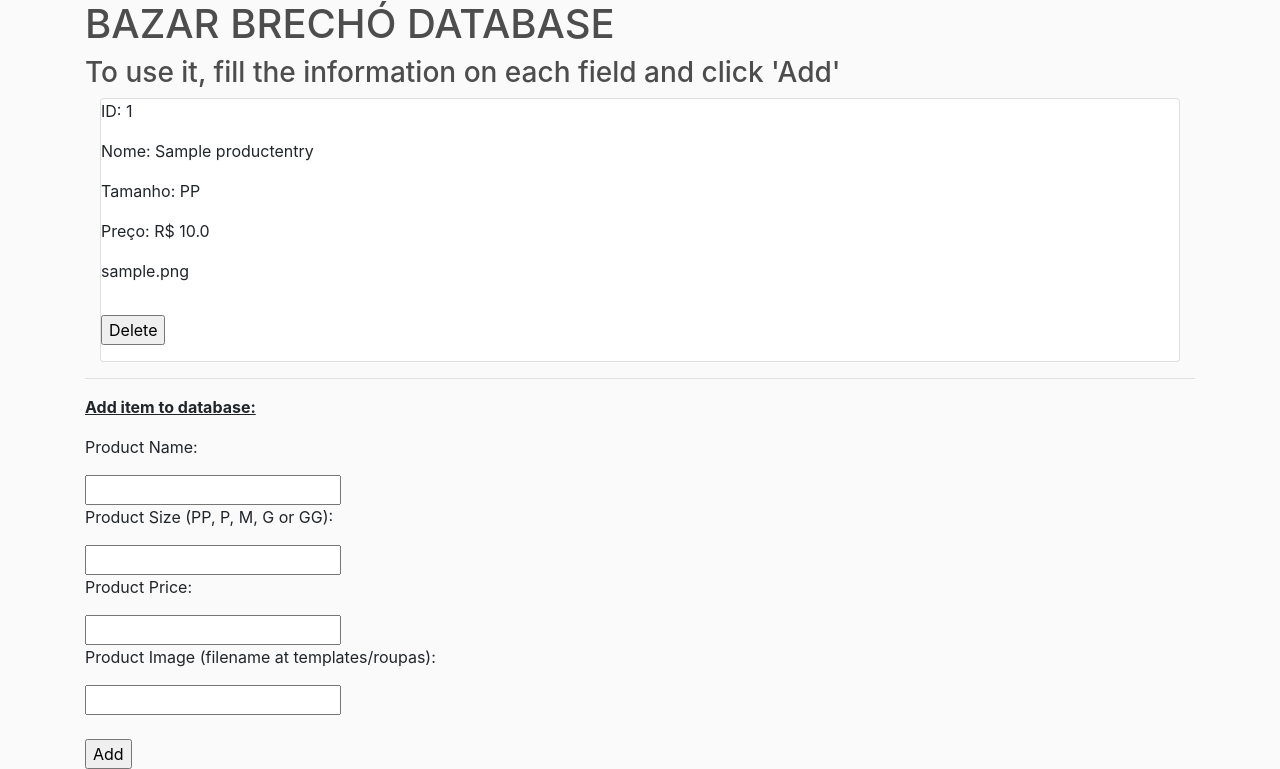
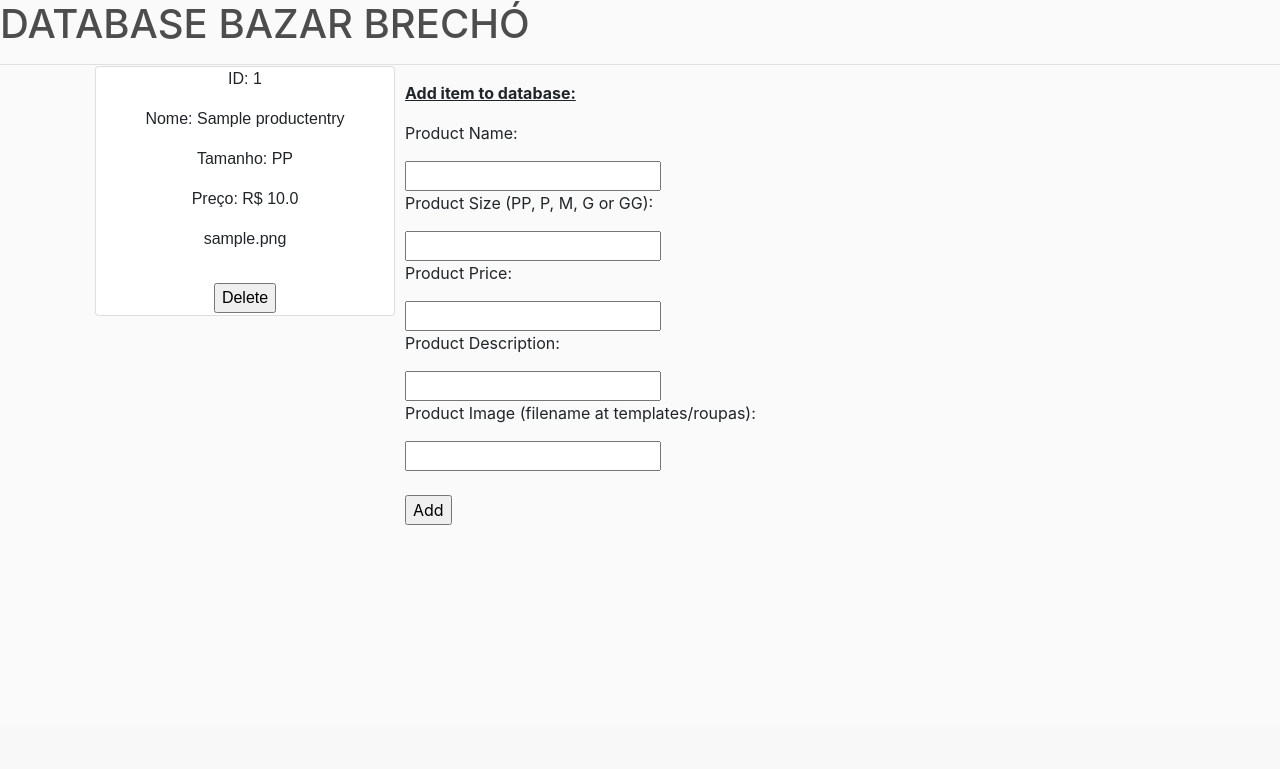
Before and after one commit to Bazar-Brecho/bazar-brecho, a Django app: page /database/ in a window 1280 px wide. Shown: the part 74-843 px from the top of the page. After the commit the page ends 599 px from the top, so only its background shows below. Run offline with Django 3.2, Linux system fonts and the light colour scheme; tables that the repository leaves empty hold one stand-in row (values such as "Sample post"); some libraries are stand-ins or nearby versions.

Commit message:
24-add-details
- Added product detail page
- Added 'description' to product database
- Formatted pages to match main.html

```diff
--- a/webserver/bazarbrecho/homepage/models.py
+++ b/webserver/bazarbrecho/homepage/models.py
@@ -20,6 +20,7 @@
     product_name = models.CharField(max_length=60)
     product_size = models.CharField(max_length=2, choices=PRODUCT_SIZES)
     product_price = models.FloatField()
+    product_description = models.CharField(max_length=500, default="Description not found.")
 
 
 class Customer(models.Model):
--- a/webserver/bazarbrecho/homepage/urls.py
+++ b/webserver/bazarbrecho/homepage/urls.py
@@ -17,14 +17,15 @@
 from django.conf.urls.static import static
 from django.urls import path
 
-from .views import add_new_item, cart, clothes_list, database, delete_item, home, login
+from .views import login, home, database, cart, detail_product, add_new_item, delete_item
 
 urlpatterns = [
     path("login/", login),
     path("", home, name="home"),
-    path("clothes_list/", clothes_list),
+    path("home", home, name="homepage"),
+    path("cart/", cart, name="cart"),
+    path("detail/<int:item_id>/", detail_product, name="detail"),
     path("database/", database, name="database"),
     path("add_new_item/", add_new_item),
     path("delete_item/<int:item_id>/", delete_item),
-    path("cart/", cart, name="cart"),
 ] + static(settings.MEDIA_URL, document_root=settings.MEDIA_ROOT)
--- a/webserver/bazarbrecho/homepage/utils.py
+++ b/webserver/bazarbrecho/homepage/utils.py
@@ -40,6 +40,7 @@
     return {"cartItems": cartItems, "order": order, "items": items}
 
 
+
 def cartData(request):
 
     if request.user.is_authenticated:
@@ -54,6 +55,7 @@
         items = cookieData["items"]
 
     return {"cartItems": cartItems, "order": order, "items": items}
+
 
 
 def guestOrder(request, data):
--- a/webserver/bazarbrecho/homepage/views.py
+++ b/webserver/bazarbrecho/homepage/views.py
@@ -1,11 +1,8 @@
-import datetime
-import json
-
 from django.conf import settings
 from django.http import HttpResponseRedirect, JsonResponse
 from django.shortcuts import render
 
-from .models import ProductEntry, product_entry_example
+from .models import ProductEntry
 from .utils import cartData, cookieCart, guestOrder
 
 """
@@ -19,29 +16,38 @@
     Returns: a dict with all items from database, the media URL to be used as reference to webpage elements
     """
     all_products = ProductEntry.objects.all()
-    return render(
-        request,
-        "homepage.html",
-        {"all_items": all_products, "media_url": settings.MEDIA_URL},
-    )
+    return render(request,
+                  "homepage.html",
+                  {"all_items": all_products, "media_url": settings.MEDIA_URL})
 
 
-def database(request):
-    all_products = ProductEntry.objects.all()
-    return render(
-        request,
-        "database_editor.html",
-        {"all_items": all_products, "media_url": settings.MEDIA_URL},
-    )
+def cart(request):
+    data = cartData(request)
+    cartItems = data['cartItems']
+    order = data['order']
+    items = data['items']
+
+    return render(request,
+                  'cart.html',
+                  {'items': items, 'order': order, 'cartItems': cartItems})
+
+
+def detail_product(request, item_id):
+    product = ProductEntry.objects.get(id=item_id)
+    return render(request,
+                  'product_detail.html',
+                  {'media_url': settings.MEDIA_URL, 'product': product})
 
 
 def login(request):
     return render(request, "user_login.html")
 
 
-def clothes_list(request):
-    all_clothes = product_entry_example.objects.all()
-    return render(request, "clothes_list.html", {"all_items": all_clothes})
+def database(request):
+    all_products = ProductEntry.objects.all()
+    return render(request,
+                  "database_editor.html",
+                  {"all_items": all_products, "media_url": settings.MEDIA_URL})
 
 
 def add_new_item(request):
@@ -52,6 +58,7 @@
         product_name=request.POST["product_name"],
         product_size=request.POST["product_size"],
         product_price=request.POST["product_price"],
+        product_description=request.POST["product_description"],
         product_image=request.POST["product_image_path"],
     )
     new_item.save()
@@ -62,14 +69,3 @@
     del_item = ProductEntry.objects.get(id=item_id)
     del_item.delete()
     return HttpResponseRedirect("/")
-
-
-def cart(request):
-
-    data = cartData(request)
-    cartItems = data["cartItems"]
-    order = data["order"]
-    items = data["items"]
-
-    context = {"items": items, "order": order, "cartItems": cartItems}
-    return render(request, "cart.html", context)
--- a/webserver/bazarbrecho/static/css/main.css
+++ b/webserver/bazarbrecho/static/css/main.css
@@ -4,6 +4,49 @@
 
 h1,h2,h3,h4,h5,h6{
 	color:hsl(0, 0%, 30%);
+}
+
+.wrap{
+    width:1300px;
+    margin:auto;
+    margin-top:50px;
+    padding-bottom:50px;
+    display:block;
+}
+
+.card{
+    width:300px;
+    height:550px;
+    background:#fff;
+    text-align:center;
+    font-size:16px;
+    font-family:sans-serif;
+    float:left;
+    margin:10px;
+}
+
+detail-card{
+    width:300px;
+    height:550px;
+    background:#fff;
+    text-align:center;
+    font-size:16px;
+    font-family:sans-serif;
+    float:left;
+    margin:10px;
+    display:flex;
+    height:800px;
+}
+
+.img_container{
+    width:100%;
+}
+
+.inner-container{
+    padding:2px 16px;
+    width:30%;
+    height:550px;
+    float:left;
 }
 
 .box-element{
--- a/webserver/bazarbrecho/templates/database_editor.html
+++ b/webserver/bazarbrecho/templates/database_editor.html
@@ -1,11 +1,11 @@
 {% extends 'main.html' %}
 {% load static %}
 {% block content %}
-<h1>BAZAR BRECHÓ DATABASE</h1>
-<h3>To use it, fill the information on each field and click 'Add'</h3>
+<body>
+    <h1>DATABASE BAZAR BRECHÓ</h1>
     {% for item in all_items %}
     <div class="container">
-    <span class="card">
+        <span class="card" style="height:250px">
             <p>ID: {{ item.id }}</p>
             <p>Nome: {{ item.product_name }}</p>
             <p>Tamanho: {{ item.product_size }}</p>
@@ -23,7 +23,7 @@
     </div>
     {% endfor %}
     <hr>
-<div>
+    <div style="display:inline-block">
         <p><b><u>Add item to database:</u></b></p>
         <form action="/add_new_item/" method="post">{% csrf_token %}
             <p>Product Name:</p>
@@ -35,10 +35,14 @@
             <p>Product Price:</p>
             <input type="number" name="product_price">
             <br>
+            <p>Product Description:</p>
+            <input type="text" name="product_description">
+            <br>
             <p>Product Image (filename at templates/roupas):</p>
             <input type="text" name="product_image_path">
             <br><br>
             <input type="submit" value="Add">
         </form>
     </div>
+</body>
 {% endblock content %}
--- a/webserver/bazarbrecho/templates/main.html
+++ b/webserver/bazarbrecho/templates/main.html
@@ -6,6 +6,7 @@
         <title>BAZAR BRECHO</title>
         <meta name="viewport" content="width=device-width", initial-scale=1, maximum-scale=1, minimum-scale=1 />
         <link rel="stylesheet" href="https://cdn.jsdelivr.net/npm/bootstrap@4.3.1/dist/css/bootstrap.min.css" integrity="sha384-ggOyR0iXCbMQv3Xipma34MD+dH/1fQ784/j6cY/iJTQUOhcWr7x9JvoRxT2MZw1T" crossorigin="anonymous">
+        <link rel="stylesheet" href="https://cdnjs.cloudflare.com/ajax/libs/font-awesome/4.7.0/css/font-awesome.min.css">
         <link rel="stylesheet" type="text/css" href="{% static 'css/main.css' %}">
         <link rel="stylesheet" type="text/css" href="{% static 'css/header.css' %}">
     </head>
@@ -13,10 +14,8 @@
 
         {% include 'navbar.html' %}
 
-        <div class="container">
-            {% block content %}
-            {% endblock content %}
-        </div>
+        {% block content %}
+        {% endblock content %}
 
         <script src="https://code.jquery.com/jquery-3.4.1.slim.min.js" integrity="sha384-J6qa4849blE2+poT4WnyKhv5vZF5SrPo0iEjwBvKU7imGFAV0wwj1yYfoRSJoZ+n" crossorigin="anonymous"></script>
 
```
Also changed, not shown: webserver/bazarbrecho/templates/homepage.html (+6 -3 lines), webserver/bazarbrecho/templates/homepage_example.html (+0 -12 lines), webserver/bazarbrecho/templates/product_detail.html (added, +31 -0 lines), webserver/bazarbrecho/homepage/migrations/0006_auto_20221122_2000.py (added), webserver/bazarbrecho/templates/roupas/produto.png (added). Lines whose indentation alone changed are shown as unchanged.
